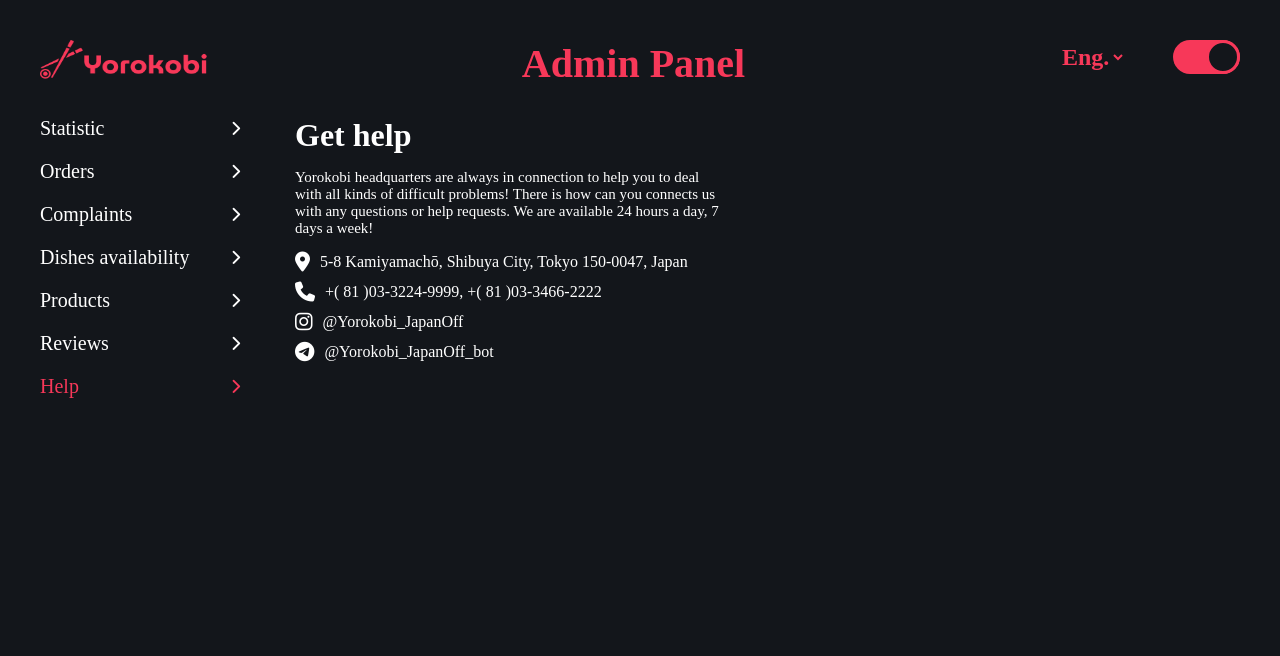
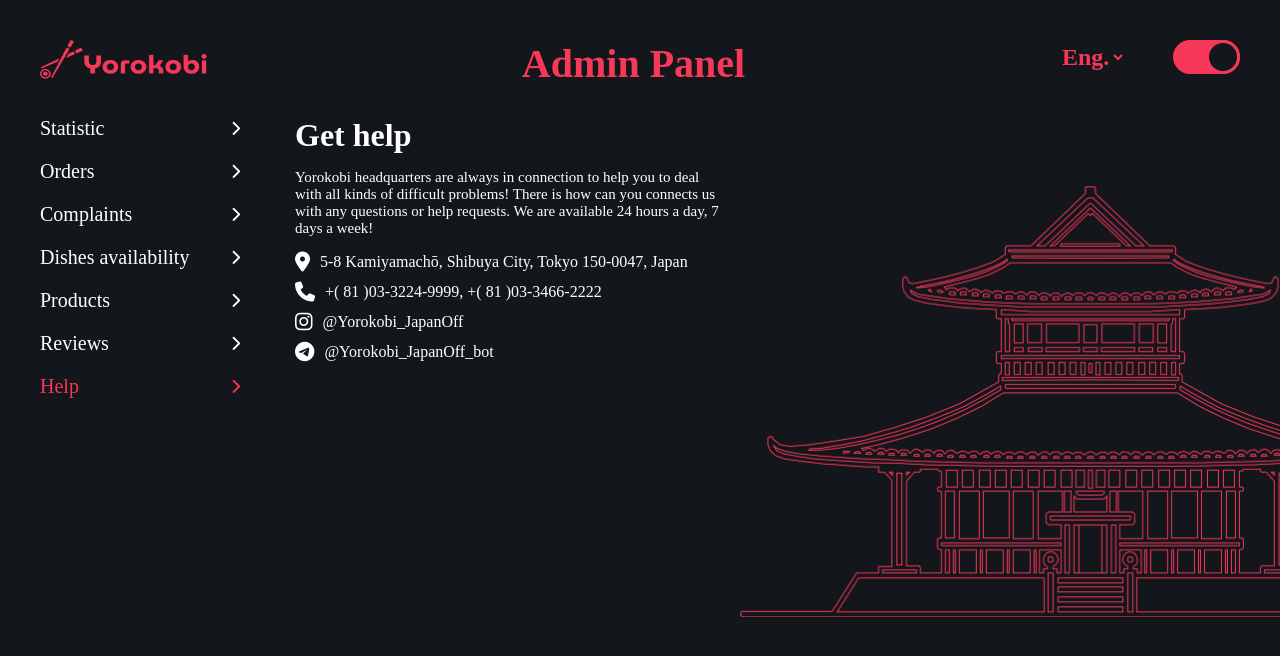
Before and after one commit to ZubalYana/Yorokobi, a website: page public/admin/index.html in a window 1280 px wide. Both pictures are taken after a click on the element "Help". Drawn offline with nearby package versions, Linux system fonts and the light colour scheme; a web font is replaced by a local one.

Commit message:
add the help section decoration, set it's correct position and style it

```diff
--- a/public/admin/main.js
+++ b/public/admin/main.js
@@ -368,6 +368,7 @@
   $('.FilingCon').empty();
   $('.FilingCon').append(
     `<div class="FilingCon_help">
+    <img class="FilingCon_help_decoration" src="./imgs/help decoration.png" alt="">
     <h1>Get help</h1>
 <div class="FilingCon_help_description">Yorokobi headquarters are always in connection to help you to deal with all kinds of difficult problems! There is how can you connects us with any questions or help requests. We are available 24 hours a day, 7 days a week!</div>
 <div class="FilingCon_help_contacts">
--- a/public/admin/style.scss
+++ b/public/admin/style.scss
@@ -389,6 +389,14 @@
             .FilingCon_help{
                 color: #fff;
                 margin-left: 55px;
+                position: relative;
+                height: 500px;
+                .FilingCon_help_decoration{
+                    width: 700px;
+                    position: absolute;
+                    right: -200px;
+                    bottom: 0px;
+                }
                 h1{
                     font-size: 32px;
                     margin-bottom: 15px;
```
Also changed, not shown: public/admin/imgs/help decoration.png (added), public/admin/style.css, 1 other file.
